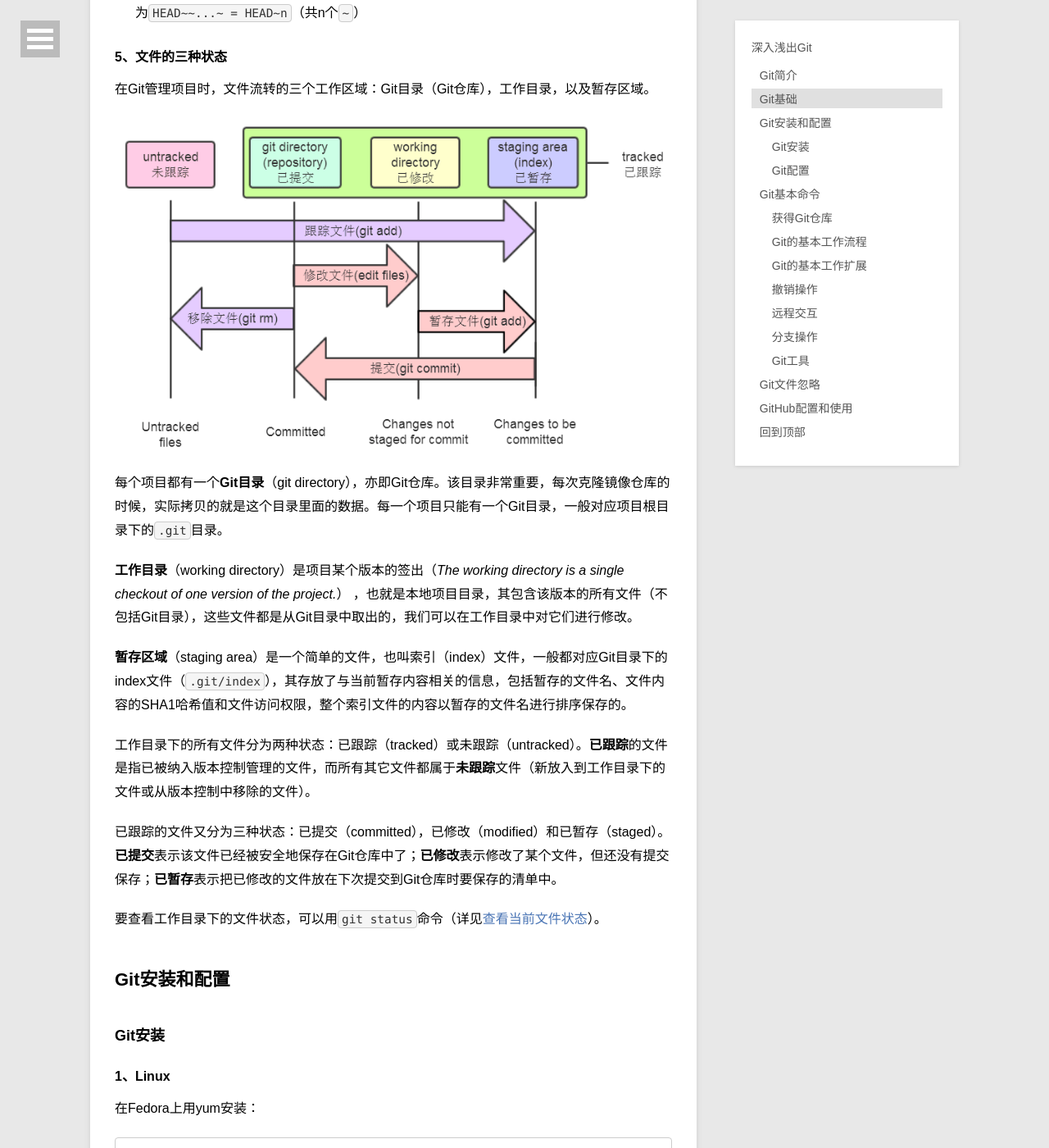
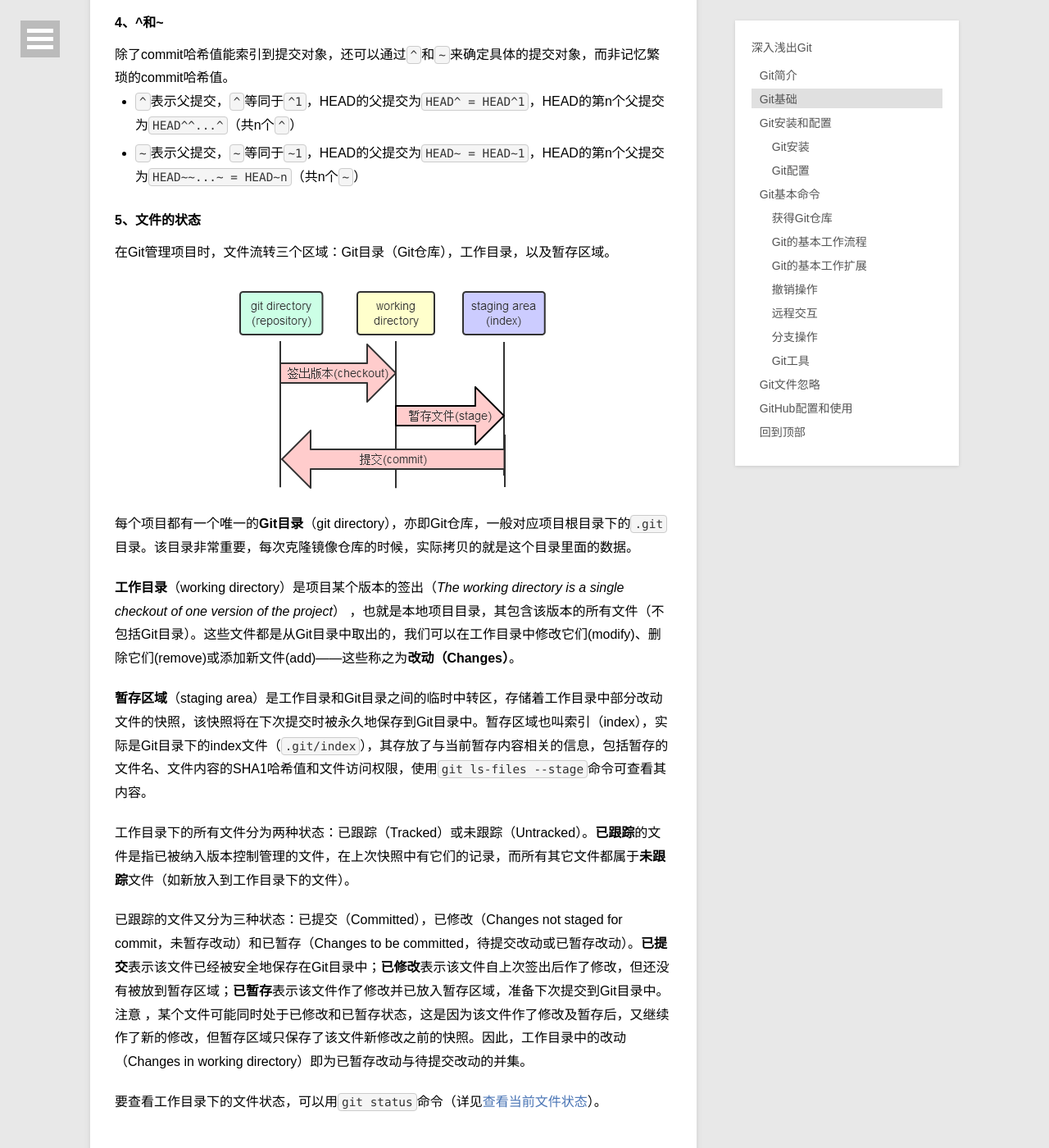
Before and after one commit to chengshiwen/chengshiwen.github.io, a Jekyll site: the page built from _posts/2014-04-16-head-first-git.md, in a window 1280 px wide and 1400 px high, scrolled down 2680 px. Shown: the whole window at 82% size. Built offline with Jekyll 4.4.1, drawn with Linux system fonts in a browser that asks for light colours; comment, search, counter and statistics services are not loaded; some of the changed text lies outside the part shown.

Commit message:
Review and update 2014-04-16-head-first-git.md thirdly

```diff
--- a/_posts/2014-04-16-head-first-git.md
+++ b/_posts/2014-04-16-head-first-git.md
@@ -5,7 +5,7 @@
 category: blog
 ---
 
-[Git][]是一款自由和开源的分布式版本控制系统（_Version Control System_），用于软件项目的管理和开发。本篇文章从Git基本概念和原理出发，深入浅出地介绍Git的基本命令和使用技巧，及博主在使用Git和[GitHub][]过程中的一些心得体会，借以温故知新。
+[Git][]是一款自由和开源的分布式版本控制系统（Version Control System），用于软件项目的管理和开发。本篇文章从Git基本概念和原理出发，深入浅出地介绍Git的基本命令和使用技巧，及博主在使用Git和[GitHub][]过程中的一些心得体会，借以温故知新。
 
 
 ## Git简介
@@ -34,16 +34,16 @@
 
 #### 1、Git快照
 
-直接记录快照，而非差异比较——这是Git同其它系统的重要区别。快照（_Snapshot_），即在某个时间点对项目中的所有文件作的一次记录保存，也就是该项目在这个时间点上的一个版本。
-每次提交更新时，Git会将项目中的所有文件纵览一遍并作一快照，然后保存一个指向这次快照的指针。为提高性能，若文件没有变化，Git不会将其保存到这次快照中，而只对之前保存过的相同文件作一链接。因此，Git更像是记录一连串变化文件的快照的文件系统。
+直接记录快照，而非差异比较——这是Git同其它系统的重要区别。快照（Snapshot），即在某个时间点对项目中的所有文件作的一次记录保存，也就是该项目在这个时间点上的一个版本。
+每次提交更新时，Git会将项目中的所有文件纵览一遍并作一快照，然后保存一个指向这次快照的指针。为提高性能，若文件没有改动，Git不会将其保存到这次快照中，而只对之前保存过的相同文件作一链接。如下图所示，Git相当于一个记录不同时间点上改动文件的快照的文件系统。
 
-![](/assets/images/head-first-git/02.png)
+![](/assets/images/head-first-git/00.png)
 
 #### 2、Git仓库
 
 Git仓库用于记录保存项目的元数据和对象数据，包括所有的历史快照、提交信息、分支信息和标签信息等。
 
-![](/assets/images/head-first-git/00.png)
+![](/assets/images/head-first-git/01.png)
 
 如上图所示，绿色节点表示一个**提交（commit）对象**，该对象包含一个指向某次快照的指针，本次提交的作者信息，以及零个或多个指向该提交对象的父对象的指针。其中7位字符串是相应提交的SHA-1哈希值的前7位，用于索引该次提交。
 
@@ -54,11 +54,9 @@
 
 #### 3、SHA-1哈希值
 
-所有保存在Git仓库中的历史提交都是用类似于如下40位十六进制字符组成的字符串来作索引的，而不是靠文件名，它是由[SHA-1][1]算法计算文件的内容或目录的结构得出的一个SHA-1哈希值，简称**commit哈希值**或**commit字符串**。一般情况下，每个提交对象都能被前7位字符组成的字符串唯一索引到，如`24b9da6`能索引到如下commit哈希值对应的提交对象。
+所有保存在Git仓库中的历史提交都是用类似于如下40位十六进制字符组成的字符串来作索引的，而不是靠文件名，它是由[SHA-1][1]算法计算文件的内容或目录的结构得出的一个SHA-1哈希值，简称**commit哈希值**或**commit字符串**，可以帮助我们迅速索引到某个历史版本的提交，从而进行相关操作。一般情况下，每个提交对象都能被前7位字符组成的字符串唯一索引到，如`24b9da6`能索引到如下commit哈希值对应的提交对象。
 
     24b9da6552252987aa493b52f8696cd6d3b00373
-
-为什么要索引提交对象呢？这有助于我们迅速索引到某个历史版本的提交，从而进行相关操作。
 
 #### 4、^和~
 
@@ -67,22 +65,23 @@
 - `^`表示父提交，`^`等同于`^1`，HEAD的父提交为`HEAD^ = HEAD^1`，HEAD的第n个父提交为`HEAD^^...^`（共n个`^`）
 - `~`表示父提交，`~`等同于`~1`，HEAD的父提交为`HEAD~ = HEAD~1`，HEAD的第n个父提交为`HEAD~~...~ = HEAD~n`（共n个`~`）
 
-#### 5、文件的三种状态
+#### 5、文件的状态
 
-在Git管理项目时，文件流转的三个工作区域：Git目录（Git仓库），工作目录，以及暂存区域。
+在Git管理项目时，文件流转三个区域：Git目录（Git仓库），工作目录，以及暂存区域。
 
-![](/assets/images/head-first-git/01.png)
+![](/assets/images/head-first-git/02.png)
 
-每个项目都有一个**Git目录**（git directory），亦即Git仓库。该目录非常重要，每次克隆镜像仓库的时候，实际拷贝的就是这个目录里面的数据。每一个项目只能有一个Git目录，一般对应项目根目录下的`.git`目录。
+每个项目都有一个唯一的**Git目录**（git directory），亦即Git仓库，一般对应项目根目录下的`.git`目录。该目录非常重要，每次克隆镜像仓库的时候，实际拷贝的就是这个目录里面的数据。
 
-**工作目录**（working directory）是项目某个版本的签出（_The working directory is a single checkout of one version of the project._）
-，也就是本地项目目录，其包含该版本的所有文件（不包括Git目录），这些文件都是从Git目录中取出的，我们可以在工作目录中对它们进行修改。
+**工作目录**（working directory）是项目某个版本的签出（_The working directory is a single checkout of one version of the project_）
+，也就是本地项目目录，其包含该版本的所有文件（不包括Git目录）。这些文件都是从Git目录中取出的，我们可以在工作目录中修改它们(modify)、删除它们(remove)或添加新文件(add)——这些称之为**改动（Changes）**。
 
-**暂存区域**（staging area）是一个简单的文件，也叫索引（index）文件，一般都对应Git目录下的index文件（`.git/index`），其存放了与当前暂存内容相关的信息，包括暂存的文件名、文件内容的SHA1哈希值和文件访问权限，整个索引文件的内容以暂存的文件名进行排序保存的。
+**暂存区域**（staging area）是工作目录和Git目录之间的临时中转区，存储着工作目录中部分改动文件的快照，该快照将在下次提交时被永久地保存到Git目录中。暂存区域也叫索引（index），实际是Git目录下的index文件（`.git/index`），其存放了与当前暂存内容相关的信息，包括暂存的文件名、文件内容的SHA1哈希值和文件访问权限，使用`git ls-files --stage`命令可查看其内容。
 
-工作目录下的所有文件分为两种状态：已跟踪（tracked）或未跟踪（untracked）。**已跟踪**的文件是指已被纳入版本控制管理的文件，而所有其它文件都属于**未跟踪**文件（新放入到工作目录下的文件或从版本控制中移除的文件）。
+工作目录下的所有文件分为两种状态：已跟踪（Tracked）或未跟踪（Untracked）。**已跟踪**的文件是指已被纳入版本控制管理的文件，在上次快照中有它们的记录，而所有其它文件都属于**未跟踪**文件（如新放入到工作目录下的文件）。
 
-已跟踪的文件又分为三种状态：已提交（committed），已修改（modified）和已暂存（staged）。**已提交**表示该文件已经被安全地保存在Git仓库中了；**已修改**表示修改了某个文件，但还没有提交保存；**已暂存**表示把已修改的文件放在下次提交到Git仓库时要保存的清单中。
+已跟踪的文件又分为三种状态：已提交（Committed），已修改（Changes not staged for commit，未暂存改动）和已暂存（Changes to be committed，待提交改动或已暂存改动）。**已提交**表示该文件已经被安全地保存在Git目录中；**已修改**表示该文件自上次签出后作了修改，但还没有被放到暂存区域；**已暂存**表示该文件作了修改并已放入暂存区域，准备下次提交到Git目录中。<br/>
+注意 ，某个文件可能同时处于已修改和已暂存状态，这是因为该文件作了修改及暂存后，又继续作了新的修改，但暂存区域只保存了该文件新修改之前的快照。因此，工作目录中的改动（Changes in working directory）即为已暂存改动与待提交改动的并集。
 
 要查看工作目录下的文件状态，可以用`git status`命令（详见<a href="#git-status">查看当前文件状态</a>）。
 
@@ -210,9 +209,9 @@
 
 Git的基本工作流程如下：
 
-1. 修改文件：在工作目录中修改某些文件
-2. 暂存文件：对修改后的文件进行快照或跟踪新文件，保存至暂存区域
-3. 提交更新：将保存在暂存区域的文件快照永久转储到Git目录中
+1. 改动文件：在工作目录中修改、删除或添加某些文件
+2. 暂存文件：对改动后的文件进行快照，保存至暂存区域
+3. 提交快照：将保存在暂存区域的文件快照永久转储到Git目录中
 
 #### 1、查看当前文件状态 {#git-status}
 
@@ -267,7 +266,7 @@
 
 ##### 暂存已修改文件
 
-`git add`可以将已修改的文件更新至暂存区域，变成已暂存状态。例如，暂存`.gitignore`文件：
+`git add`可以将已修改的文件更新至暂存区域，变成已暂存状态。例如，暂存已修改的`.gitignore`文件：
 
     git add .gitignore
 
@@ -310,18 +309,18 @@
 
 常用参数：
 
-- `git diff`：比较工作目录和暂存区域之间的差异
-- `git diff --cached`：比较暂存区域和上次提交之间的差异
-- `git diff [--] <path>...`：比较工作目录和暂存区域之间指定文件或目录的差异
-- `git diff --cached [--] <path>...`：比较暂存区域和上次提交之间指定文件或目录的差异
-- `git diff HEAD`：比较工作目录和上次提交的差异
-- `git diff <commit>`：比较工作目录和commit之间的差异
-- `git diff <commit> [--] <path>...`：比较工作目录和commit之间指定文件或目录的差异
-- `git diff --cached HEAD`：比较暂存区域和上次提交的差异
-- `git diff --cached <commit>`：比较暂存区域和commit之间的差异
-- `git diff --cached <commit> [--] <path>...`：比较暂存区域与commit之间指定文件或目录的差异
+- `git diff`：比较工作目录文件和暂存区域快照之间的差异
+- `git diff --cached`：比较暂存区域快照和上次提交之间的差异
+- `git diff [--] <path>...`：比较工作目录文件和暂存区域快照之间指定文件或目录的差异
+- `git diff --cached [--] <path>...`：比较暂存区域快照和上次提交之间指定文件或目录的差异
+- `git diff HEAD`：比较工作目录文件和上次提交的差异
+- `git diff <commit>`：比较工作目录文件和commit之间的差异
+- `git diff <commit> [--] <path>...`：比较工作目录文件和commit之间指定文件或目录的差异
+- `git diff --cached HEAD`：比较暂存区域快照和上次提交的差异
+- `git diff --cached <commit>`：比较暂存区域快照和commit之间的差异
+- `git diff --cached <commit> [--] <path>...`：比较暂存区域快照与commit之间指定文件或目录的差异
 - `git diff <commit1> <commit2>`：比较commit1与commit2之间的差异
-- `git diff --check`：列出所有的尾随空白符（_trailing whitespace_，建议不要在提交更新中提交多余的尾随空白符）
+- `git diff --check`：列出所有的尾随空白符（trailing whitespace，建议不要在提交更新中提交多余的尾随空白符）
 
 #### 4、提交更新 {#git-commit}
 
@@ -393,31 +392,35 @@
 
 #### 2、保存当前工作 {#git-stash}
 
-将当前工作（即工作目录和暂存区的当前状态）保存到**贮存栈**，同时让工作目录回退至上次提交后的干净状态。
+将当前工作（即工作目录和暂存区的当前状态）保存到**暂存栈**（和暂存区域完全无关），同时让工作目录回退至上次提交后的干净状态。
 
     $ git stash
 
 常用参数：<br/>
-**注**：以下`<stash>`参数形如`stash@{id}`，是对贮存栈中索引为`id`的工作的引用，`id`从栈顶到栈低依次为0，1，2，…；若不指定`<stash>`，则默认为栈顶工作的引用`stash@{0}`（即最近保存的一次工作的引用）
+**注**：以下`<stash>`参数形如`stash@{id}`，是对暂存栈中索引为`id`的工作的引用，`id`从栈顶到栈低依次为0，1，2，…；若不指定`<stash>`，则默认为栈顶工作的引用`stash@{0}`（即最近保存的一次工作的引用）
 
-- `git stash [save <message>]`：附加信息并以入栈方式将当前工作保存到贮存栈中；若不加参数，则默认附加最近提交的说明信息
-- `git stash pop [<stash>]`：恢复贮存栈中引用为`<stash>`的工作，并将其从贮存栈中删除
-- `git stash apply [<stash>]`：恢复贮存栈中引用为`<stash>`的工作，但不从贮存栈中删除它
-- `git stash drop [<stash>]`：删除贮存栈中引用为`<stash>`的工作
-- `git stash list`：列出贮存栈中的所有工作
-- `git stash show [<stash>]`：显示贮存栈中引用为`<stash>`的工作的修改记录
-- `git stash clear`：清除贮存栈中所有保留的工作
-- `git stash branch <branchname> [<stash>]`：基于指定工作创建新分支，完全恢复该工作被保存前的状态（新建一个最新提交为`<stash>`创建时所在的提交、名为`<branchname>`的分支，同时切换到该分支，恢复贮存栈中引用为`<stash>`的工作，并将其从贮存栈中删除）
+- `git stash [save <message>]`：附加信息并以入栈方式将当前工作保存到暂存栈中；若不加参数，则默认附加最近提交的说明信息
+- `git stash pop [<stash>]`：恢复暂存栈中引用为`<stash>`的工作，并将其从暂存栈中删除
+- `git stash apply [<stash>]`：恢复暂存栈中引用为`<stash>`的工作，但不从暂存栈中删除它
+- `git stash drop [<stash>]`：删除暂存栈中引用为`<stash>`的工作
+- `git stash list`：列出暂存栈中的所有工作
+- `git stash show [<stash>]`：显示暂存栈中引用为`<stash>`的工作的修改记录
+- `git stash clear`：清除暂存栈中所有保留的工作
+- `git stash branch <branchname> [<stash>]`：基于指定工作创建新分支，完全恢复该工作被保存前的状态（新建一个最新提交为`<stash>`创建时所在的提交、名为`<branchname>`的分支，同时切换到该分支，恢复暂存栈中引用为`<stash>`的工作，并将其从暂存栈中删除）
 
 #### 3、移除文件 {#git-rm}
 
-- `rm`：从工作目录中删除文件，但文件名仍在已跟踪文件列表中
-- `git rm`：从工作目录中删除文件，并将文件名从已跟踪文件列表中移除
-- `git rm --cached`：仅仅将文件名从已跟踪文件列表中移除（其状态变为未跟踪），不对该文件进行其它操作
-- `git rm -f`：删除之前若文件修改过且已放到暂存区，则须强制删除
-- `git rm -r`：允许递归删除
+- `rm <file>...`：从工作目录中删除指定文件，但不从暂存区域移除
+- `git rm <file>...`：从工作目录中删除指定文件，同时将其从暂存区域移除
+- `git rm --cached <file>...`：仅仅将文件从暂存区域中移除（其状态变为未跟踪），不对该文件进行其它操作
+- `git rm -f <file>...`：删除之前若文件修改过且已放到暂存区域，则须强制删除
+- `git rm -r <file>...`：允许递归删除
 
-上述命令均是在提交后生效。
+`rm`删除文件后，该删除操作会出现在`Changes not staged for commit`列表中，但该文件仍在暂存区域，可执行`git ls-files --deleted`查看`rm`删除的文件；<br/>
+`git rm`删除文件后，该删除操作会出现在`Changes to be committed`列表中，且该文件已从暂存区域中移除。<br/>
+因此，`git rm` + `git commit -m <message>`相当于`rm` + `git commit -a -m <message>`。
+
+**注**：上述命令均是在提交后生效。
 
 #### 4、移动或重命名文件 {#git-mv}
 
@@ -431,7 +434,7 @@
     $ git rm <file_from>
     $ git add <file_to>
 
-如果直接使用`mv`命令，会导致原文件名仍在已跟踪文件列表中。
+如果直接使用`mv`命令，会导致原文件仍在暂存区域中。
 
 #### 5、清除未跟踪文件 {#git-clean}
 
```
Also changed, not shown: other parts of _posts/2014-04-16-head-first-git.md (+3 -3 lines), assets/images/head-first-git/00.png, assets/images/head-first-git/01.png, assets/images/head-first-git/02.png (added).
